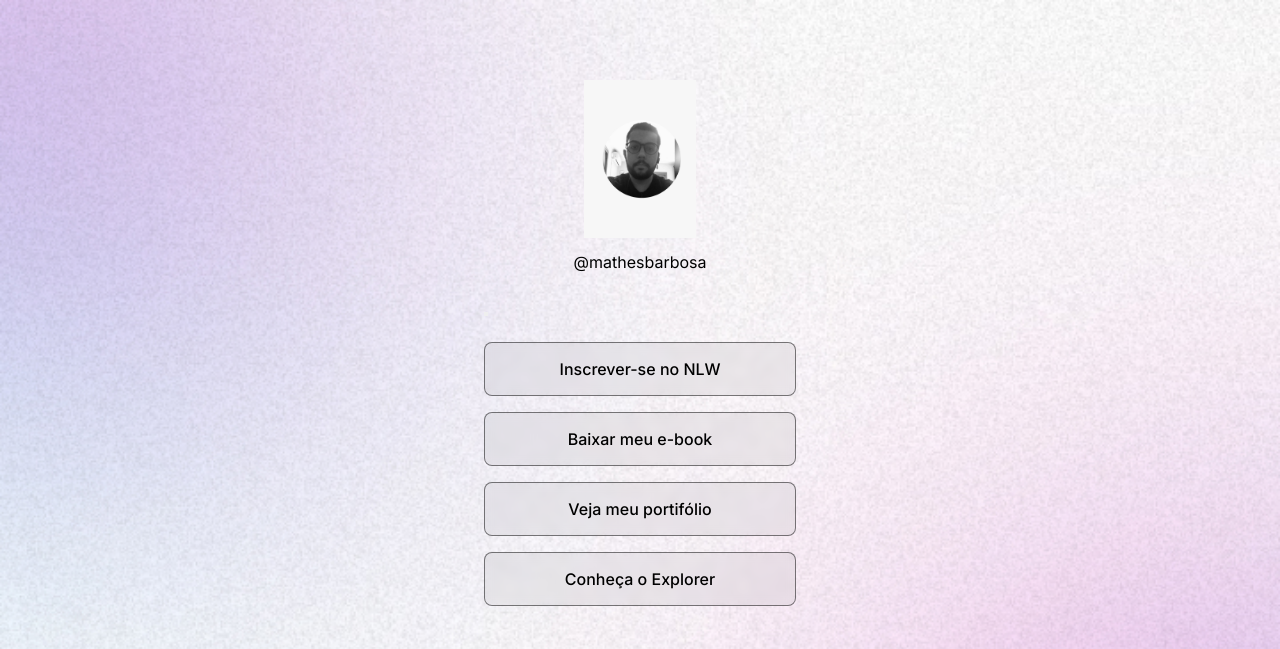
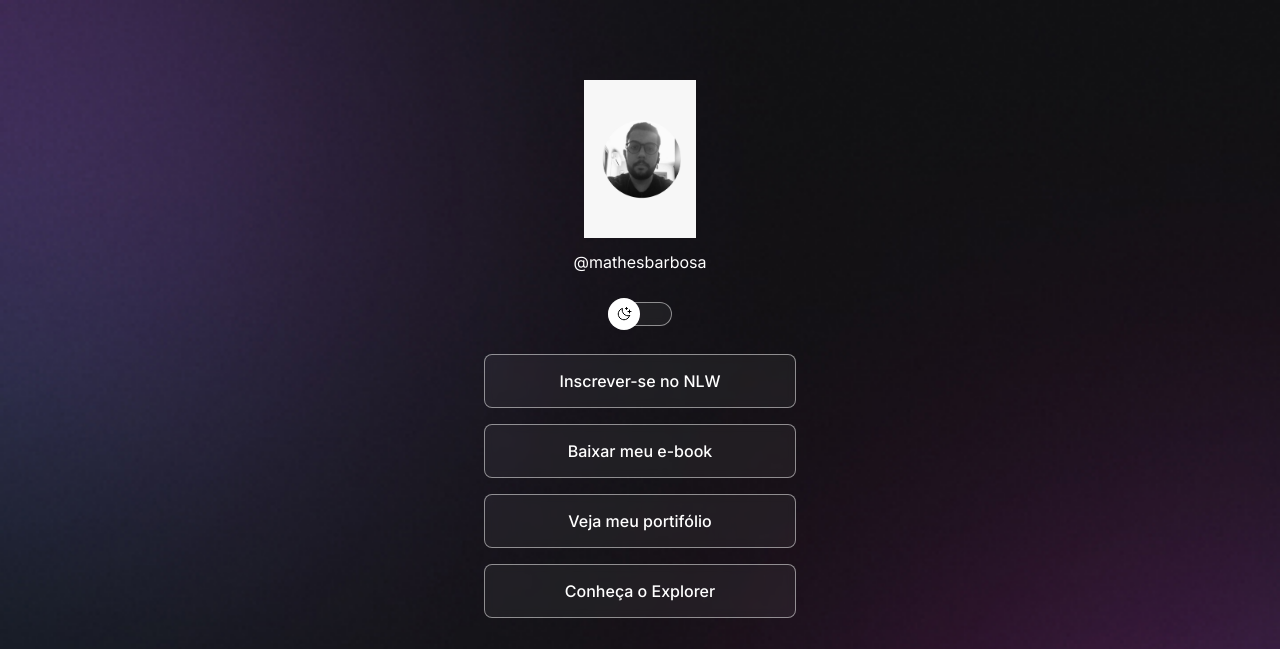
Before and after one commit to barbosamath/ProjetoDevLinks, a plain HTML site: page index.html in a window 1280 px wide. Shown: the top 649 px of the page. Drawn offline with nearby package versions, Linux system fonts and the light colour scheme.

Commit message:
Criando e posicionando o botão do light mode.

```diff
--- a/index.html
+++ b/index.html
@@ -1,5 +1,5 @@
 <!DOCTYPE html>
-<html lang="pt-br" class="light">
+<html lang="pt-br" class="">
 <head>
     <link rel="preconnect" href="https://fonts.googleapis.com">
     <link rel="preconnect" href="https://fonts.gstatic.com" crossorigin>
@@ -19,12 +19,8 @@
         </div>
 
         <div id="switch">
-            <button>
-
-            </button>
-            <samp>
-
-            </samp>
+            <button></button>
+            <span></span>
 
         </div>
 
--- a/style.css
+++ b/style.css
@@ -11,6 +11,7 @@
     --surface-color: rgba(255, 255, 255, 0.05);
     --surface-color-hover: rgba(0, 0, 0, 0.02);
     --highlight-color: rgba(255, 255, 255, 0.2);
+    --switch-bg-url: url(./assets/moon-stars.svg);
 
 }
 
@@ -21,6 +22,7 @@
     --surface-color: rgba(0, 0, 0, 0.05);
     --surface-color-hover: rgba(0, 0, 0, 0.02);
     --highlight-color: rgba(0, 0, 0, 0.1);
+    --switch-bg-url: url(./assets/sun.svg);
 
 }
 body{
@@ -43,6 +45,7 @@ body *{
 
   }
 
+/*Profile*/
 #profile{
     text-align: center;
     padding: 24px;
@@ -59,6 +62,50 @@ body *{
     line-height: 24px;
     margin-top: 8px;
 }
+
+/*switch*/
+
+#switch{
+
+    width: 64px;
+    position: relative;
+
+    margin: 4px auto;
+}
+
+#switch button{
+    width: 32px;
+    height: 32px;
+    background: white var(--switch-bg-url) no-repeat center;
+    border: 0;
+    border-radius: 50%;
+
+
+    position: absolute;
+    top: 50%;
+    left: 0;
+    z-index: 1;
+    transform: translateY(-50%);
+
+}
+
+.light #switch button{
+    right: 0;
+    left: initial;
+}
+
+#switch span{
+    display: block;
+    width: 64px;
+    height: 24px;
+    background: var(--surface-color);
+    border: 1px solid var(--stroke-color);
+    backdrop-filter: blur(4px);
+    -webkit-backdrop-filter: blur(4px);
+    border-radius: 9999px;
+
+}
+
 
 /*Links*/
 ul{
```
Also changed, not shown: assets/sun.svg (added).
